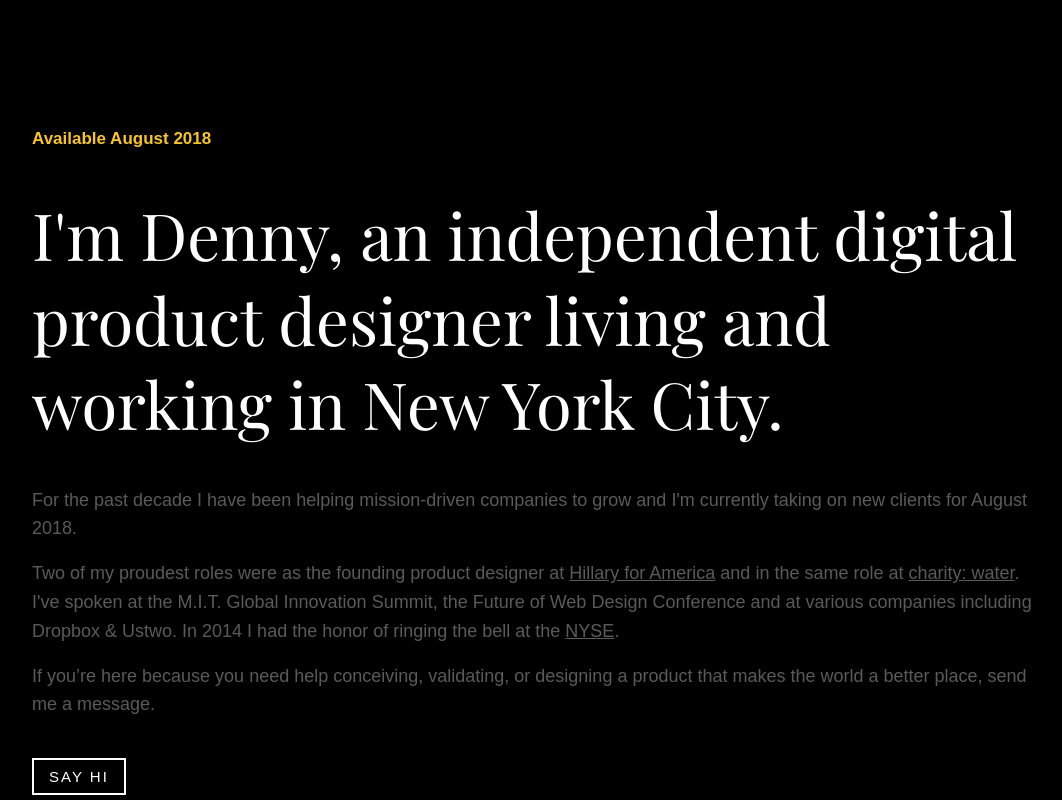
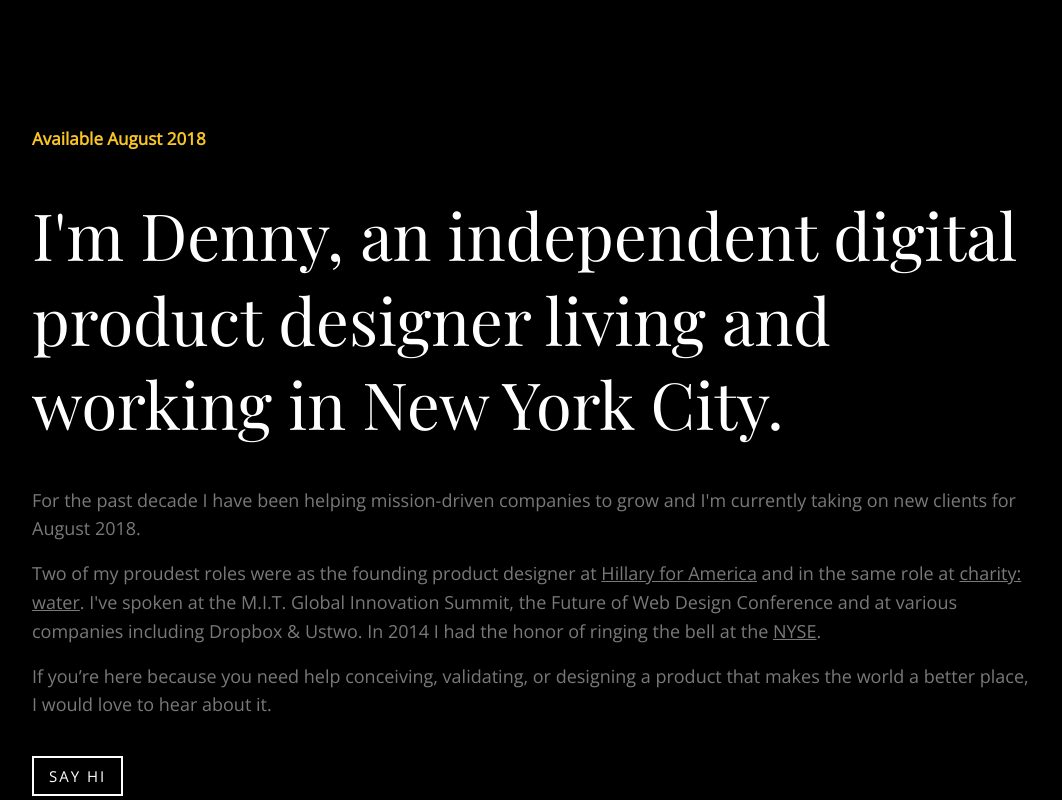
Before and after one commit to dennymcfadden/dennymcfadden.github.io, a plain HTML site: page html/index.html in a window 1280 px wide. Shown: the top 800 px of the page, without its empty margins (108-1170 px from the left). Drawn offline with nearby package versions, Linux system fonts and the light colour scheme.

Commit message:
Styling Edit

```diff
--- a/html/css/main.css
+++ b/html/css/main.css
@@ -80,7 +80,7 @@ html {
 }
 body {
   background-color: #FFF;
-  font-family: sans-serif;
+  font-family: 'Open Sans', sans-serif;
   font-size: 2em;
   line-height: 1.6;
   background-color: #000;
@@ -105,7 +105,7 @@ h1 {
 }
 
 h2 {
-  font-family: sans-serif;
+  font-family: 'Open Sans', sans-serif;
   color: #5a5a5a;
   font-size: 1.5rem;
   line-height: 1.6;
@@ -113,8 +113,8 @@ h2 {
 }
 
 p {
-  font-family: sans-serif;
-  color: #5a5a5a;
+  font-family: 'Open Sans', sans-serif;
+  color: #797979;
   font-size: 1.6rem;
   line-height: 1.6;
   padding-bottom: 1.6rem;
@@ -154,7 +154,7 @@ p {
 
 
 a {
-  color: #5a5a5a;
+  color: #797979;
 }
 
 a:hover {
--- a/html/index.html
+++ b/html/index.html
@@ -12,7 +12,7 @@
   <link rel="stylesheet" href="css/normalize.css">
   <link rel="stylesheet" href="css/bootstrap-grid.css">
   <link rel="stylesheet" href="css/main.css">
-  <link href="https://fonts.googleapis.com/css?family=Playfair+Display" rel="stylesheet">
+  <link href="https://fonts.googleapis.com/css?family=Open+Sans|Playfair+Display" rel="stylesheet">
   <!-- Favicon -->
   <link rel="icon" type="image/png" href="images/favicon.png">
   <!-- Google analytics -->
@@ -33,7 +33,7 @@
 	<h1>I'm Denny, an independent digital product designer living and working in New York City.</h1>
 	<p>For the past decade I have been helping mission-driven companies to grow and I'm currently taking on new clients for August 2018.</p>
 	<p>Two of my proudest roles were as the founding product designer at <a href="https://www.hillaryclinton.com/" target="_blank">Hillary for America</a> and in the same role at <a href="http://www.charitywater.org" target="_blank">charity: water</a>. I've spoken at the M.I.T. Global Innovation Summit, the Future of Web Design Conference and at various companies including Dropbox & Ustwo. In 2014 I had the honor of ringing the bell at the <a href="#img1">NYSE</a><a href="#_" class="lightbox" id="img1" class="background-image:none;"><img src="images/denny_mcfadden_nyse.jpg"></a>.</p>
-	<p style="margin-bottom: 4rem; padding-bottom: 0;">If you’re here because you need help conceiving, validating, or designing a product that makes the world a better place, send me a message.</p>
+	<p style="margin-bottom: 4rem; padding-bottom: 0;">If you’re here because you need help conceiving, validating, or designing a product that makes the world a better place, I would love to hear about it.</p>
 	<a href="mailto:hi@denny.nyc" target="_blank" class="button">Say Hi</a>
   </div>
   <div class="row">
@@ -54,7 +54,7 @@
 	</div>
 	<div class="col-6 col-md-3 no-gutters">
 	    <div class="project" id="hfa">
-	      <a href="https://www.hillaryclinton.com/" target="_blank"><img src="images/logos/hfa.svg" alt="Hillary For America" style="width: 40%;"></a>
+	      <a href="https://www.hillaryclinton.com/" target="_blank"><img src="images/logos/hfa.svg" alt="Hillary For America" style="width: 40%; margin-right: -.8rem;"></a>
 	    </div>
 	</div>
 	<div class="col-6 col-md-3 no-gutters">
```
